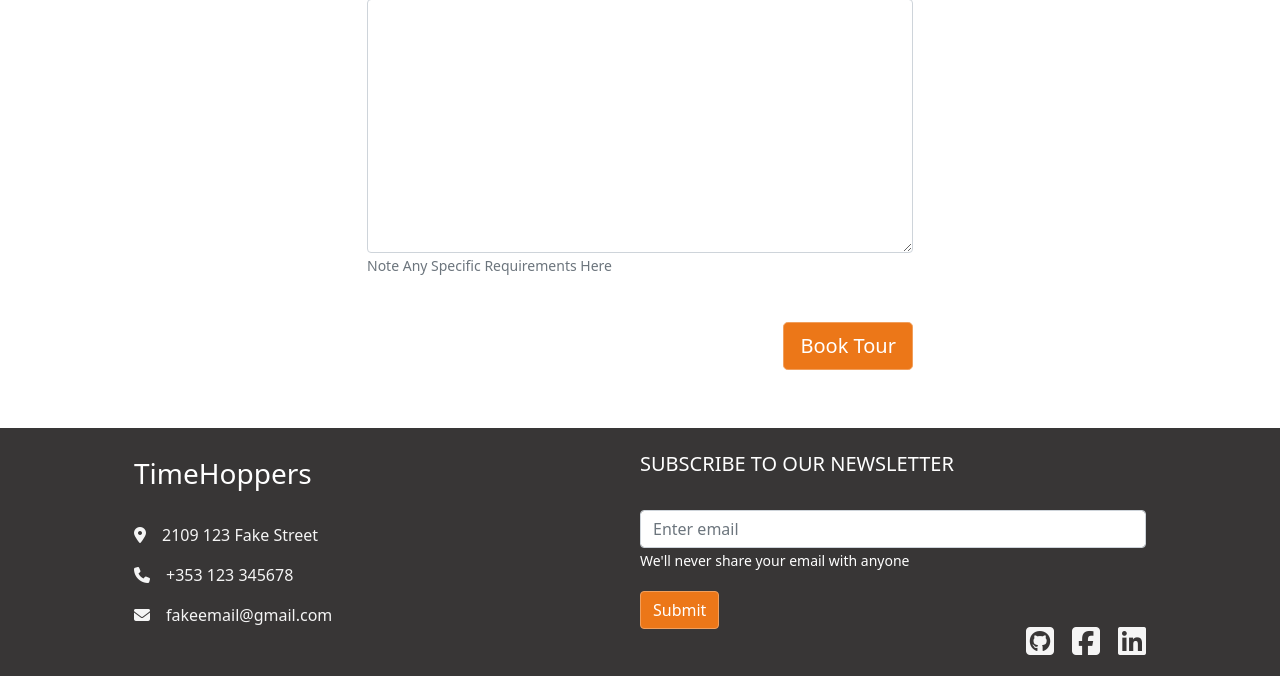
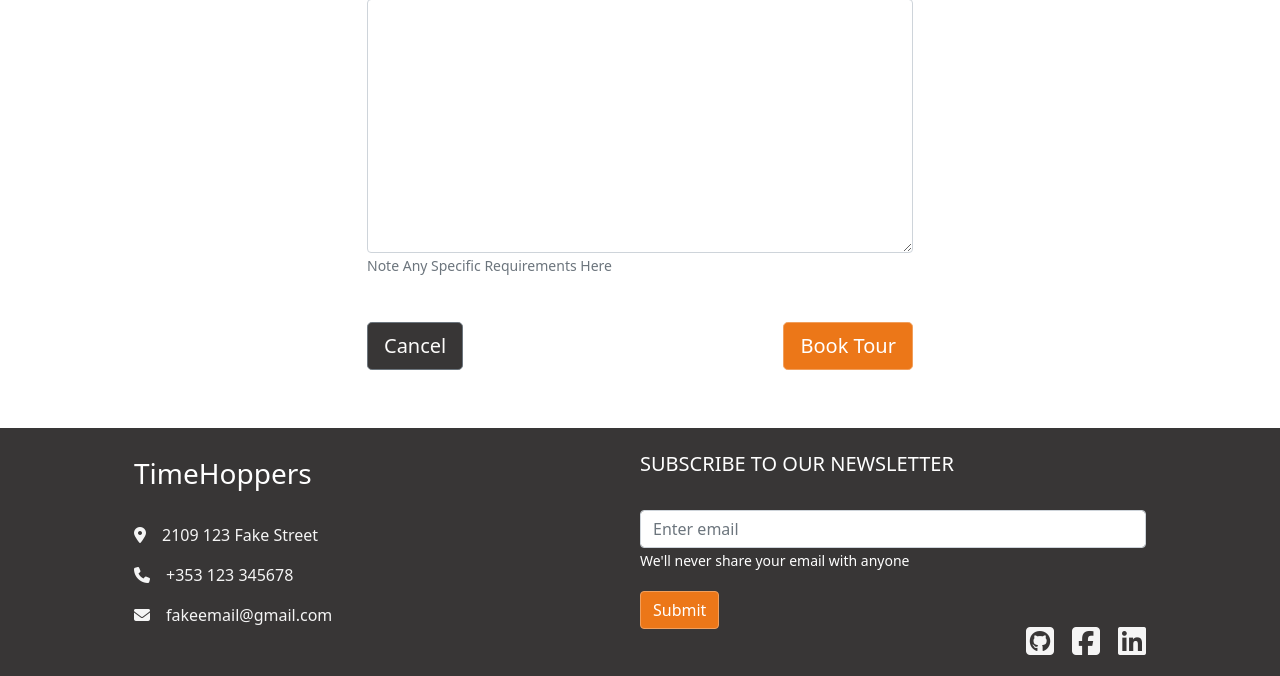
Before and after one commit to ciaraosull/project-5-time-hoppers, a Django app: page /tours/bookings/ in a window 1280 px wide. Shown: the part 607-1283 px from the top of the page. Run offline with Django 3.2, Linux system fonts and the light colour scheme; data that the repository does not hold is empty; some libraries are stand-ins or nearby versions.

Commit message:
Addcancel button to booking tour form, custom style & manual test link back functionality

```diff
--- a/static/css/style.css
+++ b/static/css/style.css
@@ -51,6 +51,23 @@ main {
     border-radius: none !important;
     background-color: #ec7718 !important;
     border-color: #f19f5c !important;
+}
+
+.btn-primary:hover {
+    border-radius: none !important;
+    background-color: #fdfcfb !important;
+    color: #ec7718 !important;
+    border-color: #f19f5c !important;
+}
+
+.btn-outline-secondary {
+    background-color: #383636 !important;
+    color: #fdfcfb !important;
+}
+
+.btn-outline-secondary:hover {
+    background-color: #fdfcfb !important;
+    color: #383636 !important;
 }
 
 
--- a/tours/templates/tours/booking_form.html
+++ b/tours/templates/tours/booking_form.html
@@ -15,7 +15,10 @@
                         </legend>
                         {{  form | crispy  }}
                     </fieldset>
-                    <div class="form-group d-flex justify-content-end">
+                    <div class="form-group d-flex justify-content-between">
+                        <!-- Cancel Booking & Return back to previous page where tour booking was listed -->
+                        <a class="btn btn-outline-secondary btn-lg mt-4 mb-5" href="{{request.META.HTTP_REFERER}}">Cancel</a>
+                        <!-- Submit Booking -->
                         <button class="btn btn-primary btn-lg mt-4 mb-5" type="submit">Book Tour</button>
                     </div>
                 </form>
```
